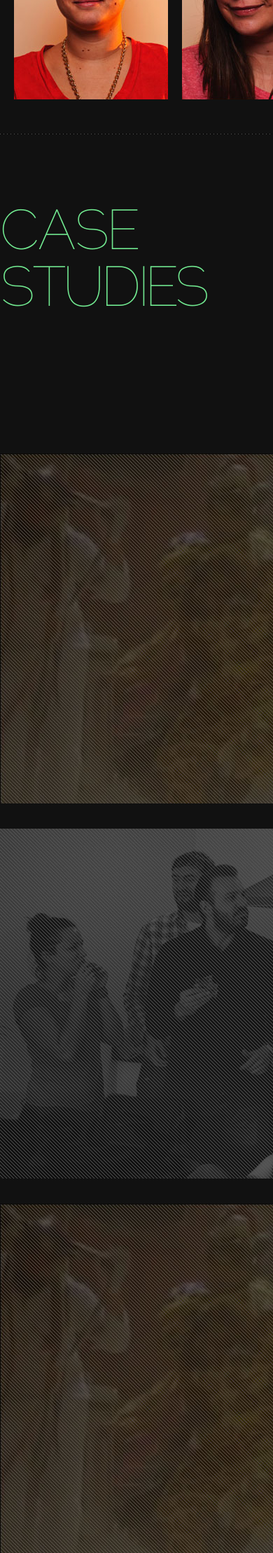
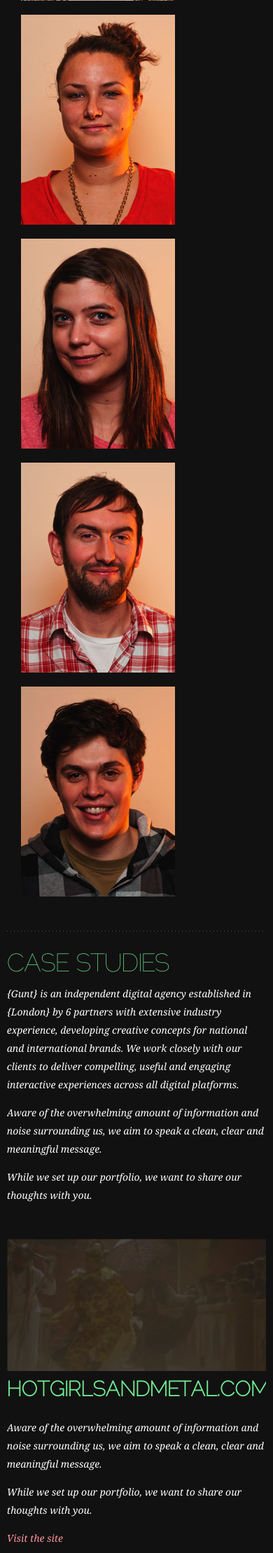
Before and after one commit to MadeByLoosers/madebyloosers.github.io, a PHP site: page /deploy/public/index.php in a window 390 px wide; the page is wider, and only the part inside the window is pictured. Shown: the part 3004-5223 px from the top of that part at 70% size. Run offline with PHP 8.4, Linux system fonts and the light colour scheme; some libraries are stand-ins or nearby versions; some web fonts are replaced.

Commit message:
Adding some mobile styles

```diff
--- a/deploy/public/includes/css/style.css
+++ b/deploy/public/includes/css/style.css
@@ -241,7 +241,7 @@
   #container {
     width: 980px;
     margin: 0 auto;
-    sborder: 1px solid #fff;
+    /*border: 1px solid #fff;*/
   }
 
   header {
@@ -759,7 +759,7 @@
    Modify as content requires.
    ========================================================================== */
 
-   @media only screen and (min-width: 480px) {
+  @media only screen and (min-width: 480px) {
     /* Style adjustments for viewports 480px and over go here */
 
   }
@@ -771,8 +771,97 @@
 
   @media only screen and (max-width: 980px) {
 
+  }
 
 
+  /* Gunt london mobile styles */
+  @media only screen and (max-width: 767px) {
+    img {
+      max-width:100% !important;
+      height:auto !important;
+    }
+
+    #container,
+    header,
+    h1, h2, h3,
+    .section,
+    .section .feature,
+    .section .content,
+    #approach {
+      position:static;
+      height:auto;
+      width:auto;
+      float:none;
+      padding:0;
+      margin-top:0;
+      margin-bottom:0;
+    }
+
+    #container {
+      width:95%;
+    }
+
+    ul#primary-nav {
+      position:static;
+    }
+
+    header {
+
+    }
+
+    h2 {
+      font-size:36px;
+      line-height:1;
+      margin-top:30px;
+      margin-bottom:10px;
+    }
+
+    #main {
+      overflow: auto;
+      margin-top: 0;
+    }
+
+    .slideshow {
+      margin-top: 0;
+      width:100%;
+      overflow:hidden;
+    }
+
+    .slideshow .slideshow-slide {
+      position: relative;
+      margin-top:35px;
+      padding-top:200px;
+      height:auto;
+    }
+
+    .slideshow .slideshow-slide h3,
+    .slideshow .slideshow-slide p,
+    .slideshow .slideshow-slide a {
+      width: 100%;
+      float: none;
+      padding-right: 0;
+    }
+
+    .flex-direction-nav {
+      position: absolute;
+      left:0;
+      top:0;
+      width: 100%;
+    }
+
+    .flex-direction-nav li:first-child {
+      float:left;
+    }
+
+    .flex-direction-nav li {
+      float:right;
+      margin:0;
+    }
+
+    #gmap {
+      width: 100%;
+      height: 300px;
+    }
   }
 
 
```
